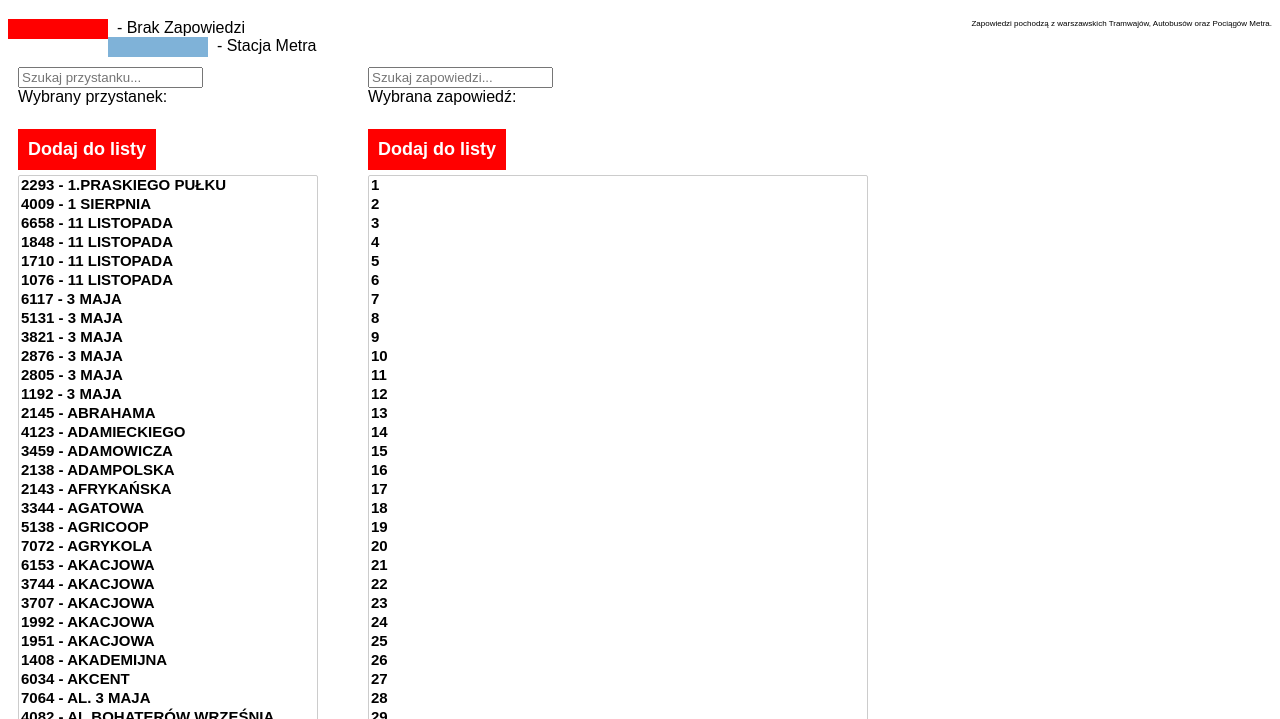
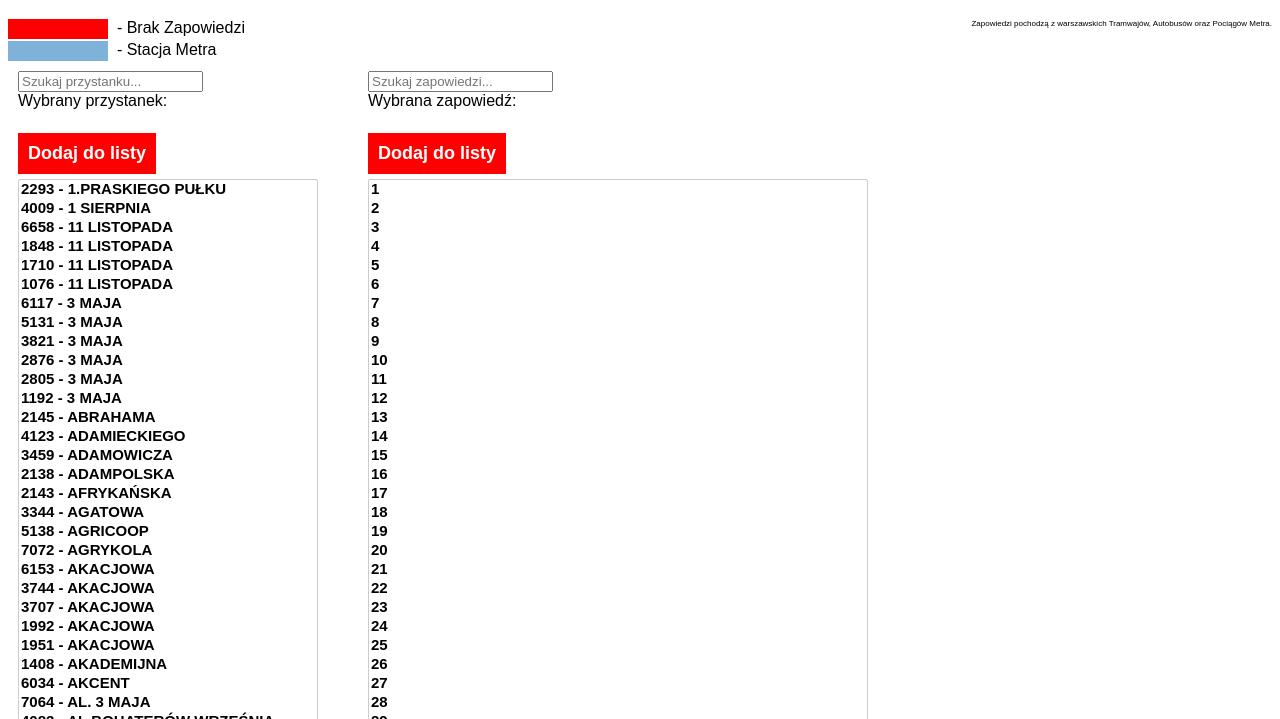
Before and after one commit to kmwawa/zapowiedzi, a plain HTML site: page index.html in a window 1280 px wide. Shown: the part 81-800 px from the top of the page. Drawn offline with Linux system fonts and the light colour scheme.

Commit message:
Update index.html

```diff
--- a/index.html
+++ b/index.html
@@ -202,7 +202,8 @@
 <body style="font-family: Arial;">
     <h1>Zapowiedzi głosowe</h1>
 	<a style="float: right; font-size: 8px;">Zapowiedzi pochodzą z warszawskich Tramwajów, Autobusów oraz Pociągów Metra.</a>
-	<div class="square"></div>&nbsp; - Brak Zapowiedzi<br>
+	<div class="square"></div>&nbsp; - Brak Zapowiedzi
+	<p style="margin-block-start: 4px; margin-block-end: 4px;">
 	<div class="square1"></div>&nbsp; - Stacja Metra<br>
 
     <table>
```
